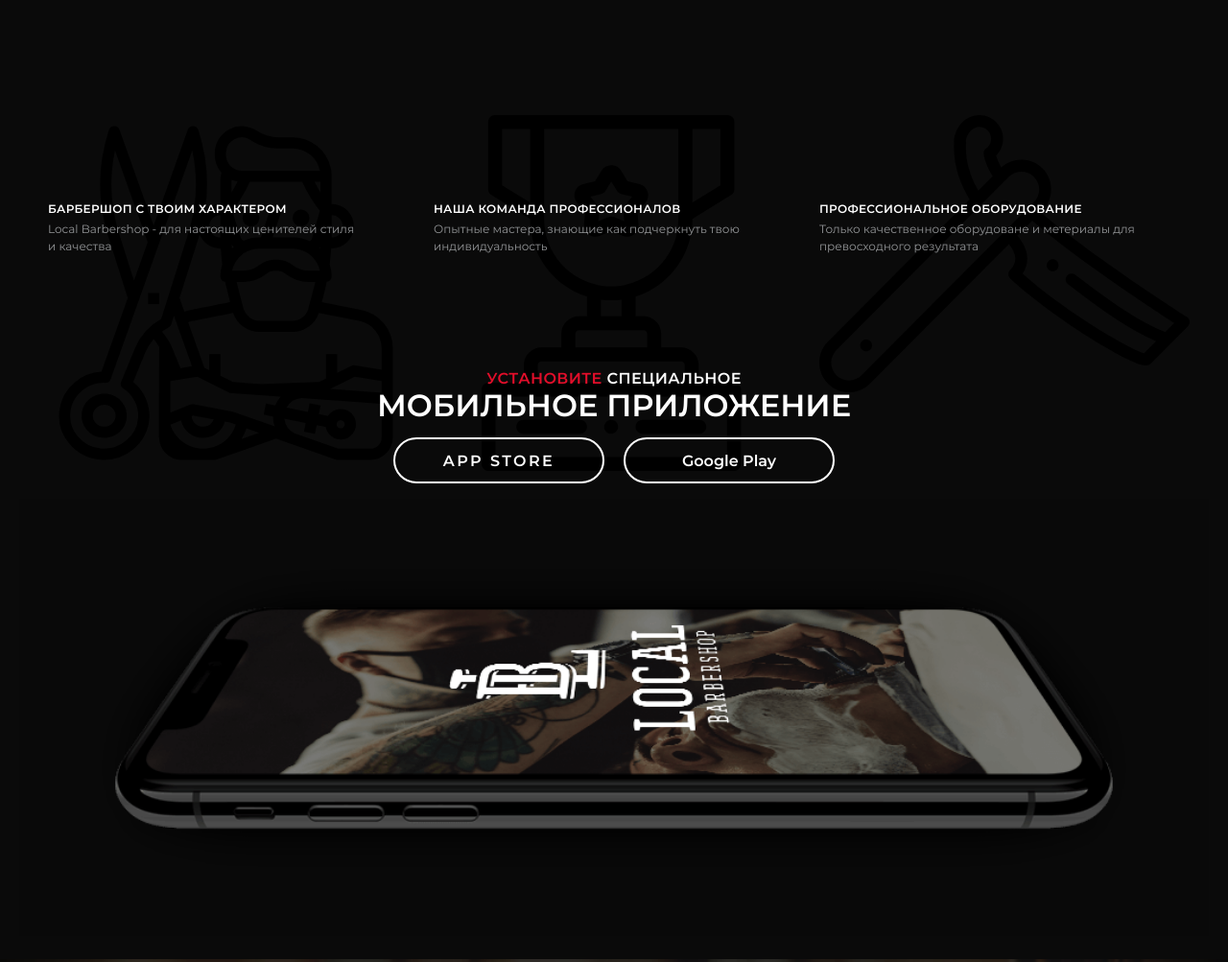
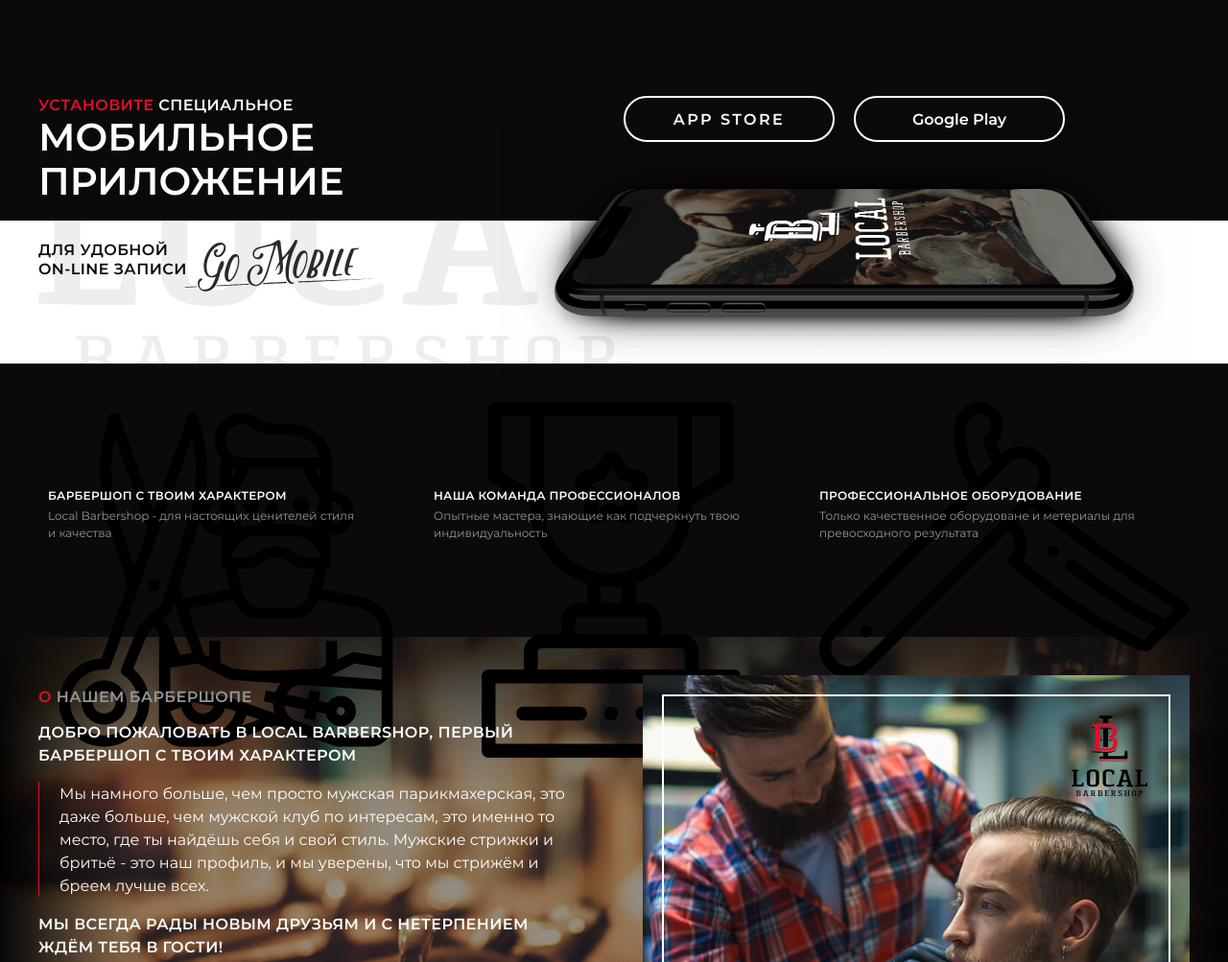
Before and after one commit to nigel-riss/local-barber-site, a website: page src/pug/index.pug in a window 1280 px wide. Shown: the part 720-1723 px from the top of the page at 96% size. Drawn offline with nearby package versions, Linux system fonts and the light colour scheme; files that its build step writes are made by us from their sources; files whose address does not match are found by name.

Commit message:
Add small desktop styles for mobile section

```diff
--- a/src/pug/index.pug
+++ b/src/pug/index.pug
@@ -38,6 +38,20 @@
                     a.button(href="#") Запись онлайн
 
         main
+            section.mobile
+                header.mobile__header
+                    .mobile__caption
+                        p.mobile__subtitle <em>Установите</em> специальное
+                        h2.mobile__title мобильное приложение
+
+                    .mobile__buttons
+                        a.mobile-button.mobile-button--ios(href="#") APP STORE
+                        a.mobile-button.mobile-button--android(href="#") Google Play
+
+                .mobile__deco
+                    p.mobile__for для удобной <span>on-line записи</span>
+                    .mobile__image: img(src="./img/decos/mobile.png", alt="Мобильное приложение")
+
             section.selling-features
                 h2.selling-features__title Наши приемущества
                 .selling-features__content
@@ -55,20 +69,6 @@
                         .feature__icon: img(src="./img/icons/razor.svg", alt="")
                         h3.feature__title Профессиональное оборудование
                         p.feature__desc Только качественное оборудоване и&nbsp;метериалы для превосходного результата
-
-            section.mobile
-                header.mobile__header
-                    .mobile__caption
-                        p.mobile__subtitle <em>Установите</em> специальное
-                        h2.mobile__title мобильное приложение
-
-                    .mobile__buttons
-                        a.mobile-button.mobile-button--ios(href="#") APP STORE
-                        a.mobile-button.mobile-button--android(href="#") Google Play
-
-                .mobile__deco
-                    p.mobile__for для удобной on-line записи
-                    .mobile__image: img(src="./img/decos/mobile.png", alt="Мобильное приложение")
 
             section.about
                 .about__content
--- a/src/scss/modules/_mobile.scss
+++ b/src/scss/modules/_mobile.scss
@@ -4,15 +4,36 @@
 
     // typography
     text-align: center;
+
+    @include atDesktopS {
+        // box model
+        padding: 0;
+    }
 }
 
 .mobile__header {
-
+    @include atDesktopS {
+        // box model
+        display: flex;
+        justify-content: space-between;
+        align-items: center;
+        align-items: flex-start;
+        padding: 20px 40px;
+    }
 }
 
 .mobile__caption {
     // box model
     margin-bottom: 1rem;
+
+    @include atDesktopS {
+        // box model
+        flex-basis: 40%;
+        margin-bottom: 0;
+
+        // typography
+        text-align: left;
+    }
 }
 
 .mobile__subtitle {
@@ -39,6 +60,11 @@
     font-size: 2rem;
     font-weight: 600;
     text-transform: uppercase;
+
+    @include atDesktopS {
+        // typography
+        font-size: 2.5rem;
+    }
 }
 
 .mobile__buttons {
@@ -46,26 +72,93 @@
         // box model
         padding-left: 20px;
     }
+
+    @include atDesktopS {
+        // box model
+        flex-basis: 60%;
+
+        // typography
+        white-space: nowrap;
+    }
 }
 
 .mobile__deco {
+    @include atDesktopS {
+        // box model
+        display: flex;
+        justify-content: space-between;
+        padding: 20px 40px;
 
+        // visual
+        background-color: $white;
+        background-image: url('./img/logo-grey.svg');
+        background-repeat: no-repeat;
+        background-size: 50%;
+        background-position: bottom -20px left 40px;
+    }
 }
 
 .mobile__for {
+    // positioning
+    position: relative;
+
     // box model
     display: none;
     margin: 0;
 
+    @include atDesktopS {
+        // box model
+        display: block;
+        flex-basis: 40%;
+
+        // typography
+        color: $black;
+        font-weight: 600;
+        letter-spacing: 0.025em;
+        line-height: 1.25;
+        text-align: left;
+        text-transform: uppercase;
+    }
+}
+
+.mobile__for::after {
+    @include atDesktopS {
+        content: '';
+
+        // positioning
+        position: absolute;
+        top: 0;
+        left: 150px;
+        z-index: 2;
+
+        // box model
+        height: 64px;
+        width: 200px;
+
+        // visual
+        background-image: url('./img/decos/go-mobile-u.svg');
+        background-size: contain;
+        background-repeat: no-repeat;
+    }
+}
+
+.mobile__for span {
     // typography
-    font-weight: 600;
-    letter-spacing: 0.025em;
-    text-transform: uppercase;
+    white-space: nowrap;
+
+    @include atDesktopS {
+        // box model
+        display: block;
+    }
 }
 
 .mobile__image {
-    // box model
-    // display: none;
+    @include atDesktopS {
+        // box model
+        flex-basis: 60%;
+        margin-top: -120px;
+        margin-bottom: -40px;
+    }
 }
 
 .mobile__image img {
```
Also changed, not shown: docs/img/decos/go-mobile-u.svg (added), docs/img/logo-grey.svg (added), docs/index.html, docs/styles.css.
